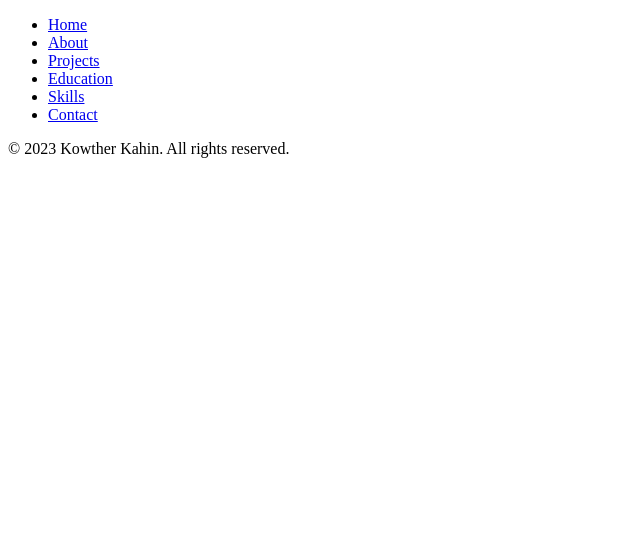
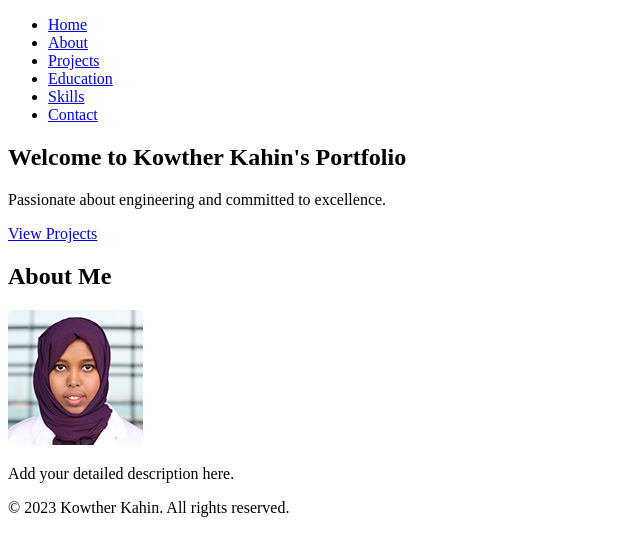
Before and after one commit to Kowther7/Kowther-Portfolio, a plain HTML site: page index.html in a window 1280 px wide. Shown: the whole page, without its empty margins (0-640 px from the left). Drawn offline with Linux system fonts and the light colour scheme.

Commit message:
add the about me secation and profile picture

```diff
--- a/index.html
+++ b/index.html
@@ -20,6 +20,16 @@
           </ul>
         </nav>
       </header>
+      <section id="home">
+        <h1>Welcome to Kowther Kahin's Portfolio</h1>
+        <p>Passionate about engineering and committed to excellence.</p>
+        <a href="#projects" class="cta-button">View Projects</a>
+      </section>
+      <section id="about">
+        <h2>About Me</h2>
+        <img src="./assets/images/Kowther Photo.png" alt="Kowther Kahin">
+        <p>Add your detailed description here.</p>
+      </section>
 
 <!-- Footer Section -->
 <footer>
```
Also changed, not shown: assets/images/Kowther Photo.png (added).
